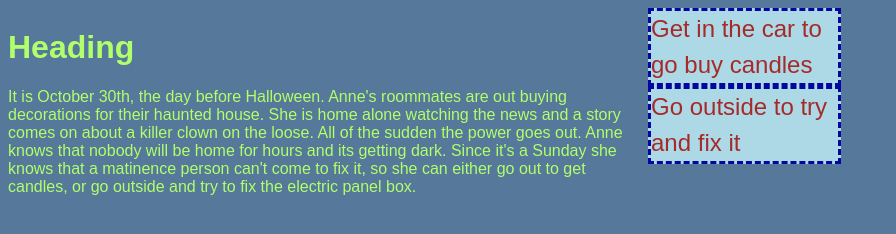
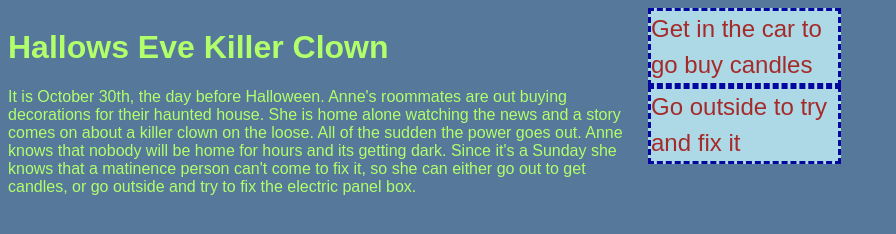
Before and after one commit to jspencer97/p01, a plain HTML site: page p01/index.html in a window 1280 px wide. Shown: the whole page, without its empty margins (0-896 px from the left). Drawn offline with Linux system fonts and the light colour scheme.

Commit message:
Add files via upload

```diff
--- a/p01/index.html
+++ b/p01/index.html
@@ -6,7 +6,7 @@
 </head>
 <body>
   <!--Jack Spencer-->
-  <h1>Heading</h1>
+  <h1>Hallows Eve Killer Clown</h1>
 
   <p>It is October 30th, the day before Halloween.
     Anne's roommates are out buying decorations for their haunted house.
```
